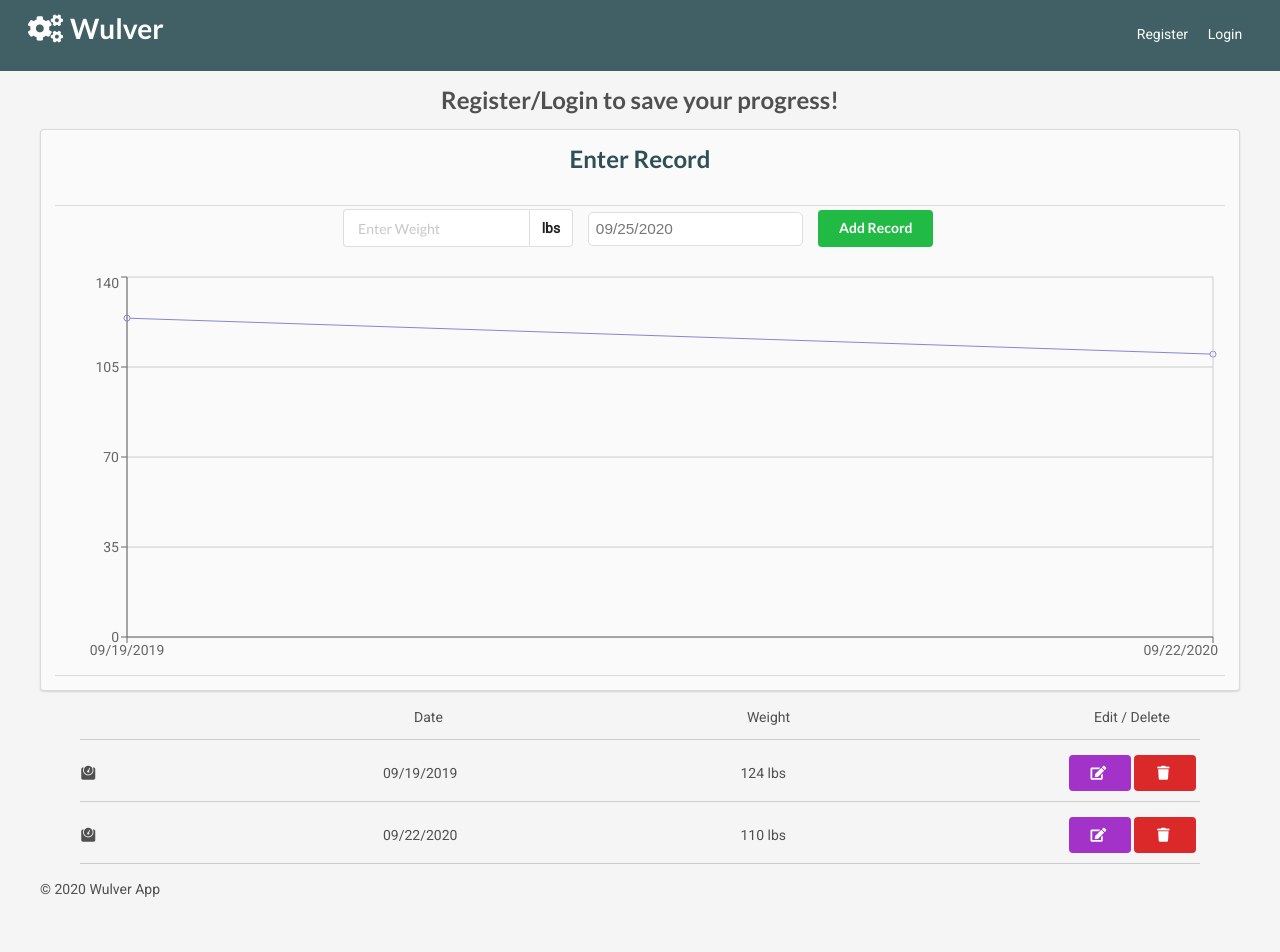
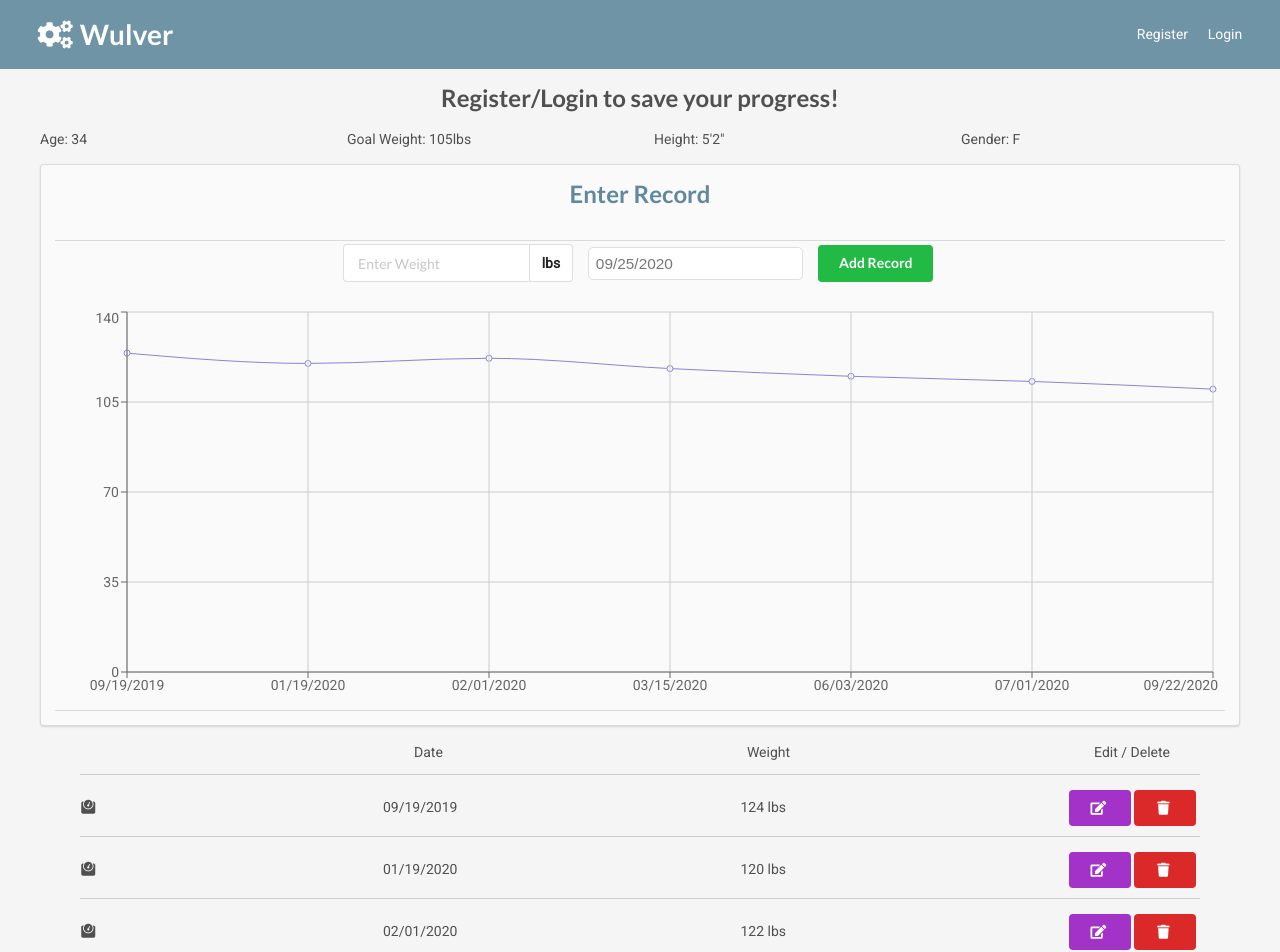
Before and after one commit to isabelchua/wulver, a React (Create React App) app in the folder client/: page / in a window 1280 px wide. Shown: the top 952 px of the page. Before the commit the page ends 899 px from the top, so only its background shows below. Built offline with nearby package versions, Linux system fonts and the light colour scheme; no server answers.

Commit message:
sort by date fixed

```diff
--- a/client/src/App.css
+++ b/client/src/App.css
@@ -2,11 +2,11 @@
 
 /* Global Styles */
 :root {
-	--primary-color: #2d5055;
-	--dark-color: #343536;
+	--primary-color: #60899e;
+	--dark-color: #505253;
 	--light-color: #eeeeee;
-	--danger-color: #cf3141;
-	--success-color: #2fb94f;
+	--danger-color: #b62331;
+	--success-color: #45b45f;
 }
 
 body {
@@ -101,6 +101,11 @@ body {
 .border-bot {
 	padding-bottom: 10px;
 	border-bottom: 1px solid rgb(204, 204, 204);
+}
+
+.footer {
+	padding-top: 50px;
+	text-align: center;
 }
 
 .center-horizontal-align {
@@ -425,6 +430,11 @@ button {
 	padding: 0 2rem;
 }
 
+h1 {
+	margin: 0;
+	padding: 0;
+}
+
 .form-container h1,
 h2,
 h3 {
@@ -520,7 +530,7 @@ table th {
 	}
 
 	.navbar h1 {
-		margin-bottom: 0.6rem;
+		margin-bottom: 0rem;
 	}
 
 	.navbar ul {
--- a/client/src/RecordForm.js
+++ b/client/src/RecordForm.js
@@ -142,13 +142,19 @@ function RecordForm() {
 	// 		new Date(...b.date.split("/").reverse())
 	// );
 
-	const sortByDate = stats.sort((a, b) =>
-		a.date
-			.split("/")
-			.reverse()
-			.join()
-			.localeCompare(b.date.split("/").reverse().join())
-	);
+	// const sortByDate = stats.sort((a, b) =>
+	// 	a.date
+	// 		.split("/")
+	// 		.reverse()
+	// 		.join()
+	// 		.localeCompare(b.date.split("/").reverse().join())
+	// );
+
+	const sortByDate = stats.sort(function (a, b) {
+		var dateA = new Date(a.date),
+			dateB = new Date(b.date);
+		return dateA - dateB;
+	});
 
 	const renderLineChart = (
 		<ResponsiveContainer width="100%" height={400}>
@@ -164,10 +170,19 @@ function RecordForm() {
 	return (
 		<div className="record-form">
 			{!isAuthenticated ? (
-				<h2>Register/Login to save your progress!</h2>
+				<div>
+					<h2>Register/Login to save your progress!</h2>
+					<div className="ui grid">
+						<div className="four wide column">Age: 34</div>
+						<div className="four wide column">Goal Weight: 105lbs</div>
+						<div className="four wide column">Height: 5'2"</div>
+						<div className="four wide column">Gender: F</div>
+					</div>
+				</div>
 			) : (
 				" "
 			)}
+
 			<div className="bg-color ui center aligned segment ">
 				<h2 className="text-primary">
 					{current ? (
--- a/client/src/components/context/PostState.js
+++ b/client/src/components/context/PostState.js
@@ -21,7 +21,12 @@ const PostState = props => {
 	const initialState = {
 		stats: [
 			{ id: 1, date: "09/19/2019", weight: 124 },
-			{ id: 2, date: "09/22/2020", weight: 110 }
+			{ id: 2, date: "01/19/2020", weight: 120 },
+			{ id: 3, date: "03/15/2020", weight: 118 },
+			{ id: 4, date: "06/03/2020", weight: 115 },
+			{ id: 5, date: "07/01/2020", weight: 113 },
+			{ id: 9, date: "02/01/2020", weight: 122 },
+			{ id: 6, date: "09/22/2020", weight: 110 }
 		],
 		currentStat: null,
 		current: null,
@@ -92,16 +97,6 @@ const PostState = props => {
 		dispatch({ type: CLEAR_CURRENT });
 	};
 
-	//LOAD USER
-	// const loadUser = async () => {
-	// 	try {
-	// 		const res = await axios.get("api/auth");
-	// 		dispatch({ type: USER_LOADED, payload: res.data });
-	// 	} catch (err) {
-	// 		dispatch({ type: AUTH_ERROR });
-	// 	}
-	// };
-
 	return (
 		<PostContext.Provider
 			value={{
--- a/client/src/components/layout/Navbar.js
+++ b/client/src/components/layout/Navbar.js
@@ -21,7 +21,7 @@ const Navbar = ({ title, icon }) => {
 		<Fragment>
 			<li>Hello {user && user.name}</li>
 			<li>
-				<a onClick={onLogout} href="#!">
+				<a onClick={onLogout} href="/">
 					<i className="sign-out icon"></i>{" "}
 					<span className="hide-sm">Logout</span>
 				</a>
@@ -42,9 +42,11 @@ const Navbar = ({ title, icon }) => {
 
 	return (
 		<div className="navbar bg-primary">
-			<h1>
-				<i className="cogs icon" /> Wulver
-			</h1>
+			<a href="/">
+				<h1>
+					<i className="cogs icon" /> Wulver
+				</h1>
+			</a>
 			<ul>{isAuthenticated ? authLinks : guestLinks} </ul>
 		</div>
 	);
```
Also changed, not shown: 1 other file (tests, documents, lock files or other folders).
